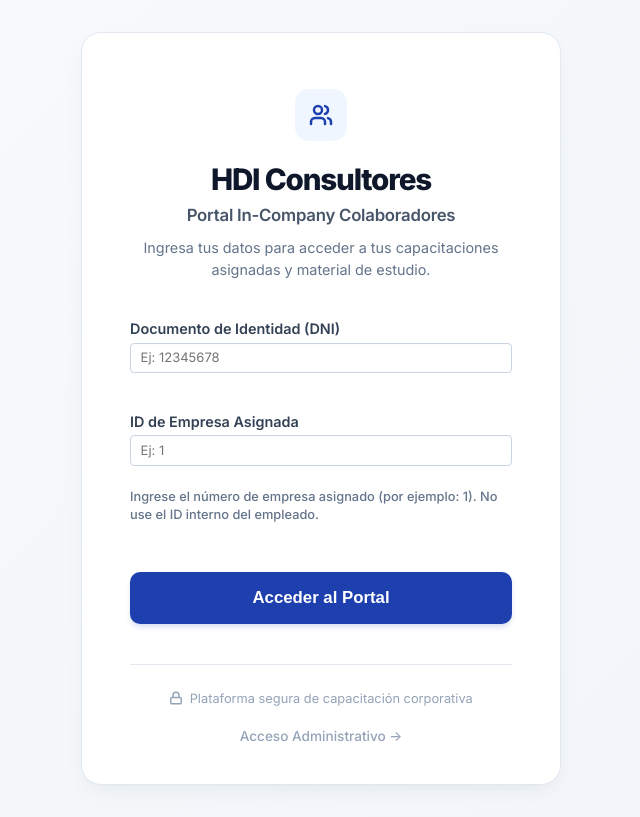
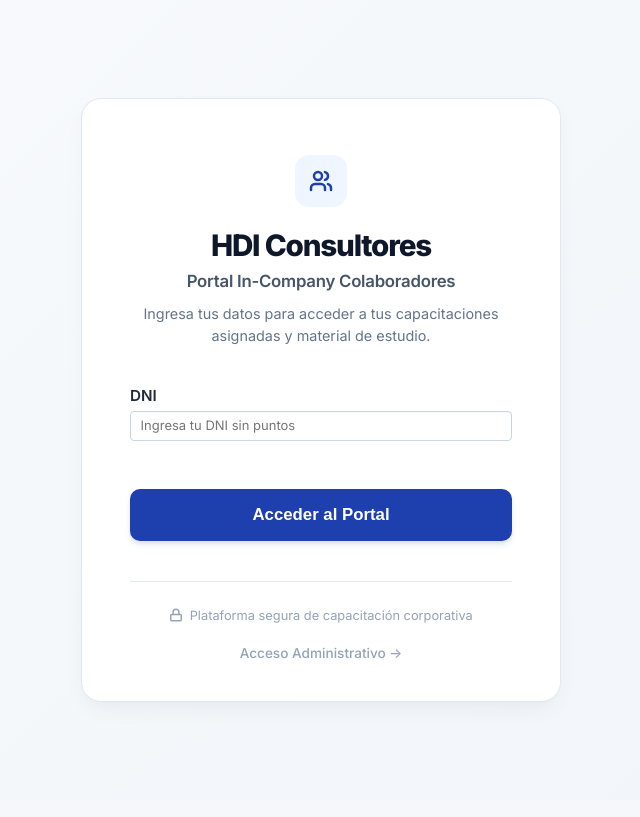
Before and after one commit to etracklogist-sys/hdi_consultores, a React (Vite) app in the folder frontend/: page / in a window 1280 px wide. Shown: the whole page, without its empty margins (319-959 px from the left). Built offline with nearby package versions, Linux system fonts and the light colour scheme; no server answers.

Commit message:
feat(auth): make empresa_id optional for employee login to improve UX

```diff
--- a/frontend/src/pages/LoginDNI.jsx
+++ b/frontend/src/pages/LoginDNI.jsx
@@ -4,15 +4,14 @@
 
 export default function LoginDNI() {
   const [dni, setDni] = useState('');
-  const [empresaId, setEmpresaId] = useState('');
   const [error, setError] = useState('');
   const [loading, setLoading] = useState(false);
   const navigate = useNavigate();
 
   const handleLogin = async (e) => {
     e.preventDefault();
-    if (!dni.trim() || !empresaId.trim()) {
-      setError('Debes ingresar tu DNI y el código de tu empresa.');
+    if (!dni.trim()) {
+      setError('Debes ingresar tu DNI.');
       return;
     }
 
@@ -21,7 +20,7 @@
 
     try {
       // Simulate backend auth check
-      await authService.loginDNI(dni, empresaId);
+      await authService.loginDNI(dni, null);
       navigate('/empleado'); // redirect to portal on success
     } catch (err) {
       setError(err.message || 'Error de autenticación. Verifica tus datos.');
@@ -174,34 +173,16 @@
 
           <form onSubmit={handleLogin}>
             <div style={{ marginBottom: '1.5rem' }}>
-              <label style={{ display: 'block', marginBottom: '0.35rem', fontWeight: 600, color: '#334155', fontSize: '0.9rem' }}>
-                Documento de Identidad (DNI)
-              </label>
+              <label htmlFor="dni" style={{ display: 'block', marginBottom: '0.5rem', fontWeight: '600', color: '#1E293B', fontSize: '0.95rem' }}>DNI</label>
               <input
                 type="text"
-                placeholder="Ej: 12345678"
+                id="dni"
                 value={dni}
-                onChange={e => setDni(e.target.value)}
-                disabled={loading}
+                onChange={(e) => setDni(e.target.value)}
                 className="login-dni-input"
+                placeholder="Ingresa tu DNI sin puntos"
+                required
               />
-            </div>
-
-            <div style={{ marginBottom: '2.5rem' }}>
-              <label style={{ display: 'block', marginBottom: '0.35rem', fontWeight: 600, color: '#334155', fontSize: '0.9rem' }}>
-                ID de Empresa Asignada
-              </label>
-              <input
-                type="number"
-                placeholder="Ej: 1"
-                value={empresaId}
-                onChange={e => setEmpresaId(e.target.value)}
-                disabled={loading}
-                className="login-dni-input"
-              />
-              <p style={{ fontSize: '0.8rem', color: '#64748B', margin: '0.4rem 0 0 0', fontWeight: 500, lineHeight: 1.4 }}>
-                Ingrese el número de empresa asignado (por ejemplo: 1). No use el ID interno del empleado.
-              </p>
             </div>
 
             <button
--- a/frontend/src/services/authService.js
+++ b/frontend/src/services/authService.js
@@ -4,13 +4,15 @@
 
 export const authService = {
   loginDNI: async (dni, empresaId) => {
+    const payload = { dni: dni.trim() };
+    if (empresaId) {
+      payload.empresa_id = parseInt(empresaId, 10);
+    }
+
     const response = await fetch(`${API_URL}/auth/dni-access`, {
       method: 'POST',
       headers: { 'Content-Type': 'application/json' },
-      body: JSON.stringify({
-        dni: dni.trim(),
-        empresa_id: parseInt(empresaId, 10)
-      })
+      body: JSON.stringify(payload)
     });
 
     if (!response.ok) {
```
Also changed, not shown: 1 other file (tests, documents, lock files or other folders).
